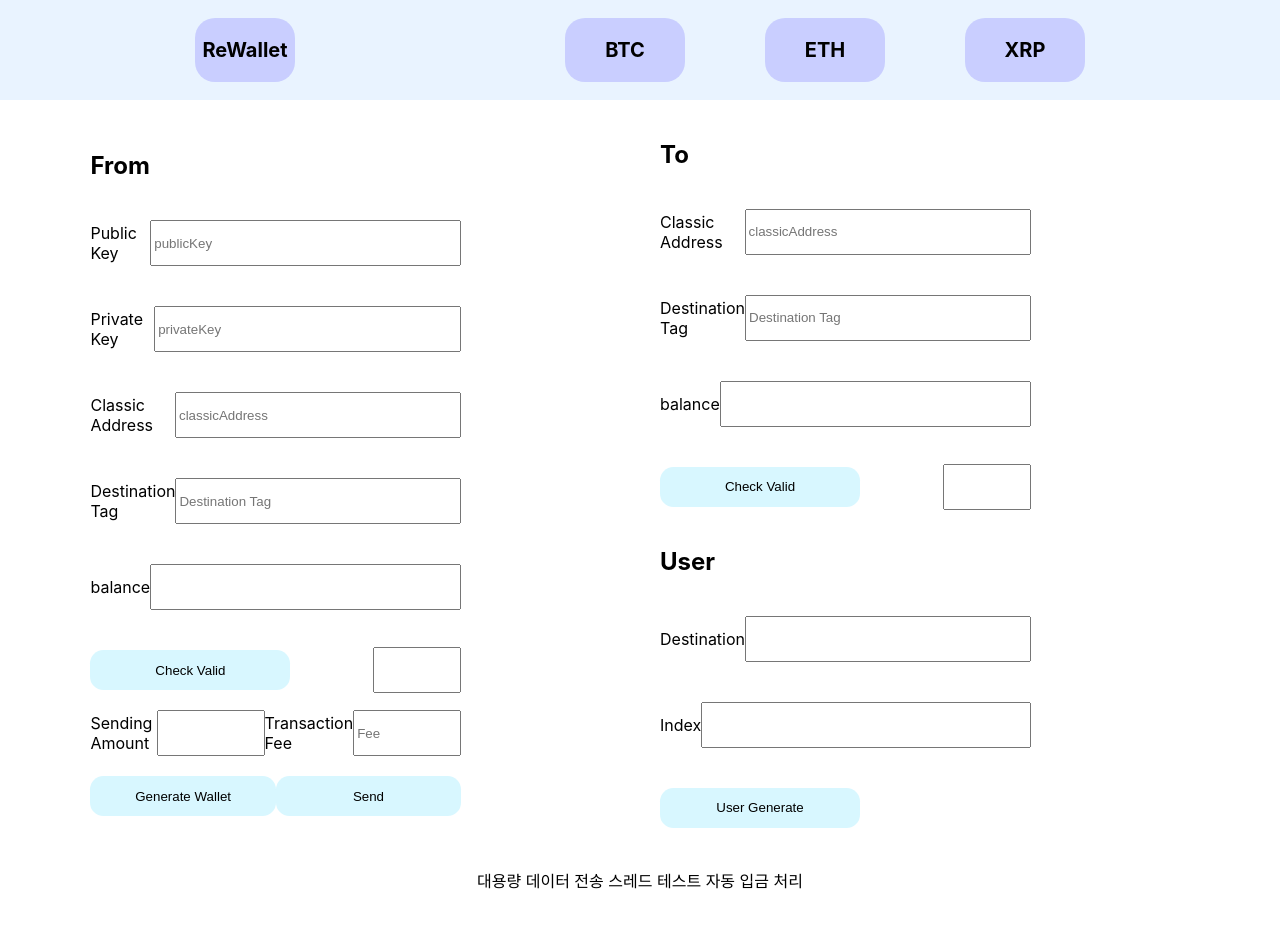
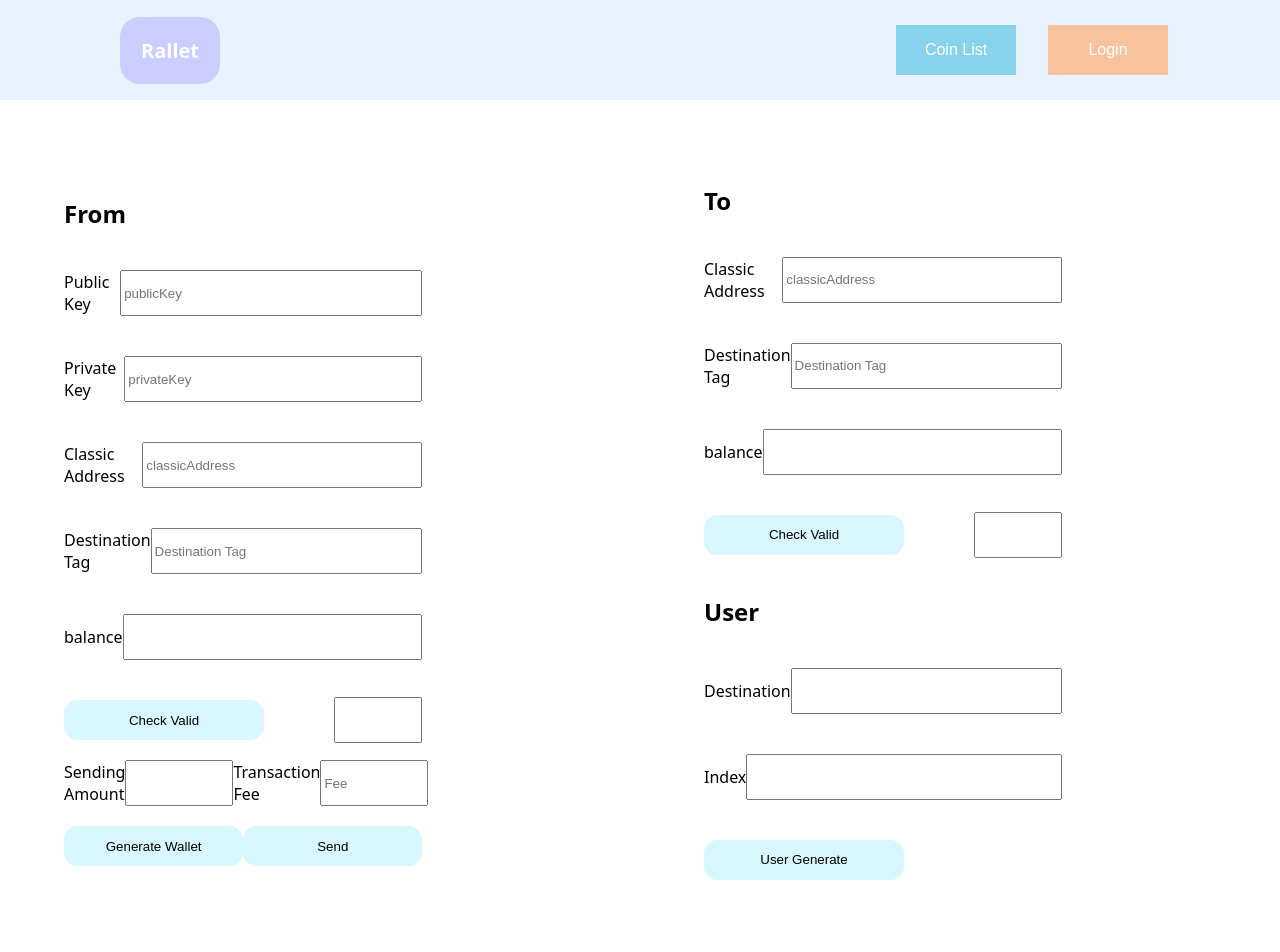
Before and after one commit to kylee9612/web-wallet, a React (Create React App) app in the folder src/main/my-app/: page / in a window 1280 px wide. Shown: the top 952 px of the page. Before the commit the page ends 892 px from the top, so only its background shows below. Built offline with nearby package versions, Linux system fonts and the light colour scheme.

Commit message:
디자인 수정

```diff
--- a/src/main/my-app/src/App.js
+++ b/src/main/my-app/src/App.js
@@ -1,15 +1,16 @@
-import React, {useEffect, useState} from 'react';
-import axios from 'axios';
-import Main from "./components/page/js/main";
+import React from 'react';
 import "./components/css/index.css"
+import Header from "./components/page/js/common/header";
+import Body from "./components/page/js/xrp/body";
+import Footer from "./components/page/js/common/footer";
 
 function App() {
-  const [hello, setHello] = useState('')
 
   return (
-      <div>
-        <Main/>
-        {/*백엔드에서 가져온 데이터입니다 : {hello}*/}
+      <div id={"inner_root"}>
+          <Header/>
+          <Body/>
+          <Footer/>
       </div>
   );
 }
--- a/src/main/my-app/src/components/css/common/footer.css
+++ b/src/main/my-app/src/components/css/common/footer.css
@@ -0,0 +1,8 @@
+#footer{
+    background-color: aliceblue;
+    text-align: center;
+    justify-content: center;
+    height: 8vh;
+    display: flex;
+    align-items: center;
+}
--- a/src/main/my-app/src/components/css/common/header.css
+++ b/src/main/my-app/src/components/css/common/header.css
@@ -4,14 +4,22 @@
     height: 100px;
     text-align: center;
     display: flex;
-    flex-direction: row-reverse;
-    justify-content : space-around;
+    justify-content : space-between;
     align-items: center;
 }
 
 #coin{
     list-style-type: none;
     display: flex;
+    width: 15vh;
+    height: 4vh;
+    padding : 1em 0;
+    margin : 0 2em;
+    font-weight: bold;
+    font-size : 20px;
+    border-radius: 1em;
+    border : aliceblue 0;
+    background-color: rgb(200 205 255 / 95%);
 }
 
 #coin li{
@@ -36,3 +44,88 @@
     font-weight: bold;
     font-size: 20px;
 }
+
+.dropbtn {
+    background-color: #87d3ec;
+    color: white;
+    padding: 16px;
+    font-size: 16px;
+    border: none;
+    min-width: 120px;
+    transition:background-color 1s, transform 1s;
+}
+
+.dropdown {
+    position: relative;
+    display: inline-block;
+    min-width: 120px;
+    transition:background-color 1s, transform 1s;
+}
+
+.dropdown-content {
+    display: none;
+    position: absolute;
+    background-color: #f1f1f1;
+    min-width: 120px;
+    box-shadow: 0px 8px 16px 0px rgba(0,0,0,0.2);
+    z-index: 1;
+    transition:background-color 1s, transform 1s;
+}
+
+.dropdown-content a {
+    display: flex;
+    color: black;
+    padding: 12px 16px;
+    text-decoration: none;
+    transition:background-color 1s, transform 1s;
+}
+
+.dropdown-content a:hover {
+    background-color: #ddd;
+    transition:background-color 1s, transform 1s;
+}
+
+.dropdown:hover .dropdown-content {
+    transition:background-color 1s, transform 1s;
+    display: block;}
+
+.dropdown:hover .dropbtn {
+    background-color: #47bde5;
+    transition:background-color 1s, transform 1s;
+}
+
+.dropdown-content a img{
+    width: 25px;
+    height: 25px;
+    margin: 0 10px;
+}
+
+.rightTop{
+    display: flex;
+    align-items: center;
+}
+
+.login{
+    margin : 0 2em;
+    min-width: 120px;
+}
+
+.loginBtn{
+    background-color: rgba(255,169,105,0.64);
+    padding : 16px;
+    width: 100%;
+    height: 100%;
+    border: #f1f1f1 0 solid;
+    transition:background-color 1s, transform 1s;
+    color: white;
+    font-size: 16px;
+}
+
+.loginBtn:hover{
+    background-color: #f1982a;
+    transition:background-color 1s, transform 1s;
+}
+
+.logo_text{
+    color: white;
+}
--- a/src/main/my-app/src/components/css/index.css
+++ b/src/main/my-app/src/components/css/index.css
@@ -5,13 +5,11 @@ a{
 
 #wrap{
     display: flex;
-    min-width: 99%;
-    min-height: 80%;
     justify-content: center;
 }
 
 .body_content{
-    margin: 20px;
+    margin: 4em;
     min-width: 40%;
     max-width: 50%;
     min-height: 100%;
@@ -31,7 +29,13 @@ button.in_body{
     background-color: rgb(144 232 255 / 35%);
     width: 200px;
     height: 40px;
+    transition:background-color 1s, transform 1s;
 }
+button.in_body:hover{
+    transition:background-color 1s, transform 1s;
+    background-color: rgba(109, 205, 243, 0.58);
+}
+
 input.in_small{
     width: 80px;
     height: 40px;
@@ -47,13 +51,18 @@ input.small{
     height: 40px;
 }
 
-footer{
-    min-height: 8%;
-    text-align: center;
-}
 label{
     display: flex;
     width: 70%;
     align-items: center;
     justify-content: space-between;
 }
+
+html,body{
+    height: 100vh;
+    font-family: "Noto Sans";
+}
+
+#inner_root, #root{
+    height: 100vh;
+}
--- a/src/main/my-app/src/components/page/js/common/footer.js
+++ b/src/main/my-app/src/components/page/js/common/footer.js
@@ -1,10 +1,15 @@
 import React from "react"
-function Footer(){
-    return(
-        <footer>
-            대용량 데이터 전송 스레드 테스트
-            자동 입금 처리
-        </footer>
+import "../../../css/common/footer.css"
+
+function Footer() {
+    return (
+        <div id={"footer"}>
+            <div>
+                대용량 데이터 전송 스레드 테스트
+                <br/>
+                자동 입금 처리
+            </div>
+        </div>
     )
 }
 
--- a/src/main/my-app/src/components/page/js/common/header.js
+++ b/src/main/my-app/src/components/page/js/common/header.js
@@ -2,18 +2,28 @@ import React from "react"
 import "../../../css/common/header.css"
 
 function Header() {
-    return (<div id="nav">
-        <nav id='navigation'>
-            <ul id="coin">
-                <li>BTC</li>
-                <li>ETH</li>
-                <li>XRP</li>
-            </ul>
-        </nav>
-        <a href={"/main.do"} id={"logo"}>
-            ReWallet
-        </a>
-    </div>)
+    return (
+        <div id="nav">
+            <div id="logo">
+                <a href={"/"} className={"logo_text"} c>
+                    Rallet
+                </a>
+            </div>
+            <div className={"rightTop"}>
+                <div className="dropdown">
+                    <button className="dropbtn">Coin List</button>
+                    <div className="dropdown-content">
+                        <a href="#"><img
+                            src={'https://s2.coinmarketcap.com/static/img/coins/64x64/1.png'}/><span>BTC</span></a>
+                        <a href="#"><img src={'https://s2.coinmarketcap.com/static/img/coins/64x64/1027.png'}/>ETH</a>
+                        <a href="#"><img src={'https://s2.coinmarketcap.com/static/img/coins/64x64/52.png'}/>XRP</a>
+                    </div>
+                </div>
+                <div className={"login"}>
+                    <button className={"loginBtn"}>Login</button>
+                </div>
+            </div>
+        </div>)
 }
 
 export default Header
--- a/src/main/my-app/src/components/page/js/main.js
+++ /dev/null
@@ -1,16 +0,0 @@
-import Header from "./common/header"
-import Body from "./xrp/body";
-import Footer from "./common/footer";
-import React from "react"
-
-function Main() {
-    return (
-        <div>
-            <Header/>
-            <Body/>
-            <Footer/>
-        </div>
-    )
-}
-
-export default Main;
```
